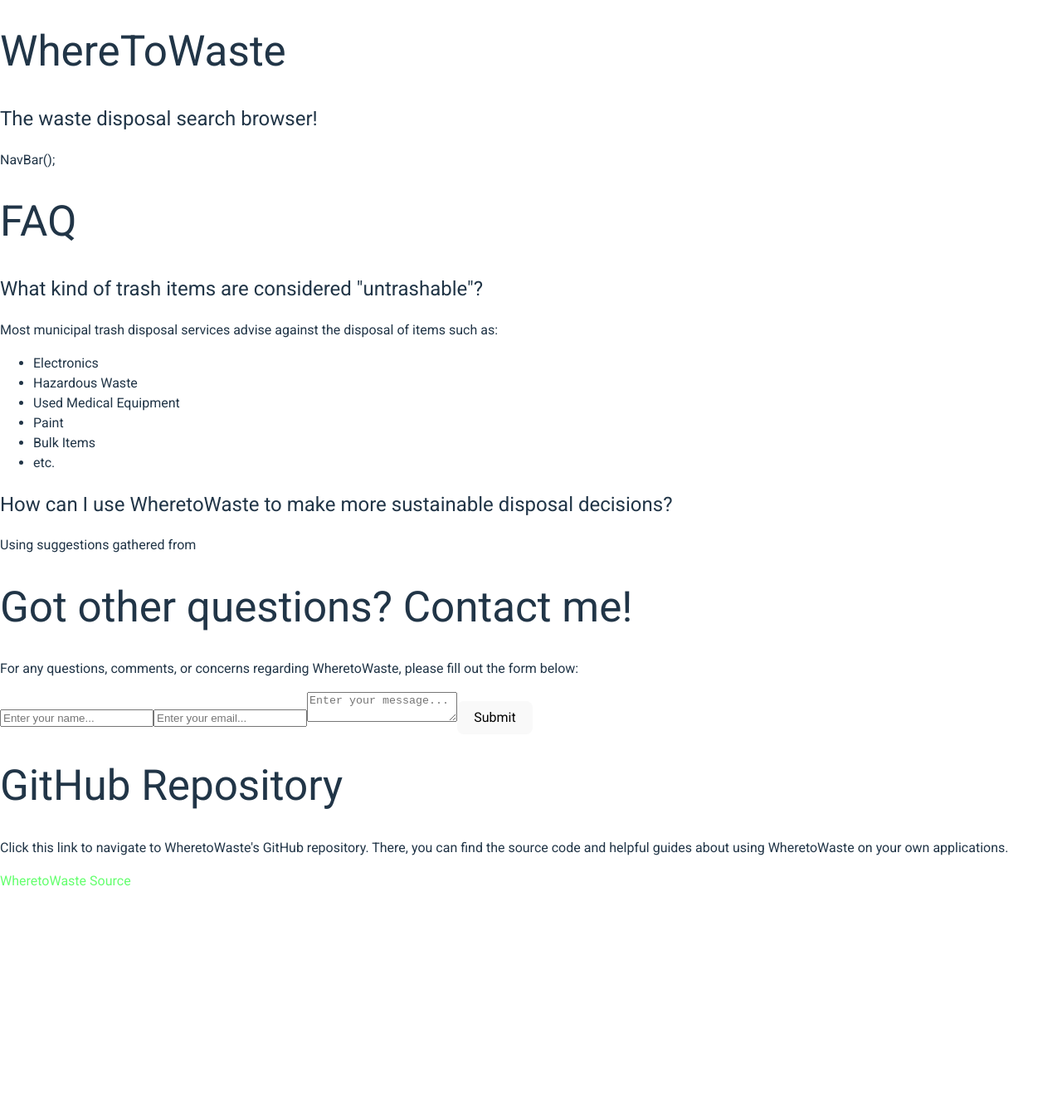
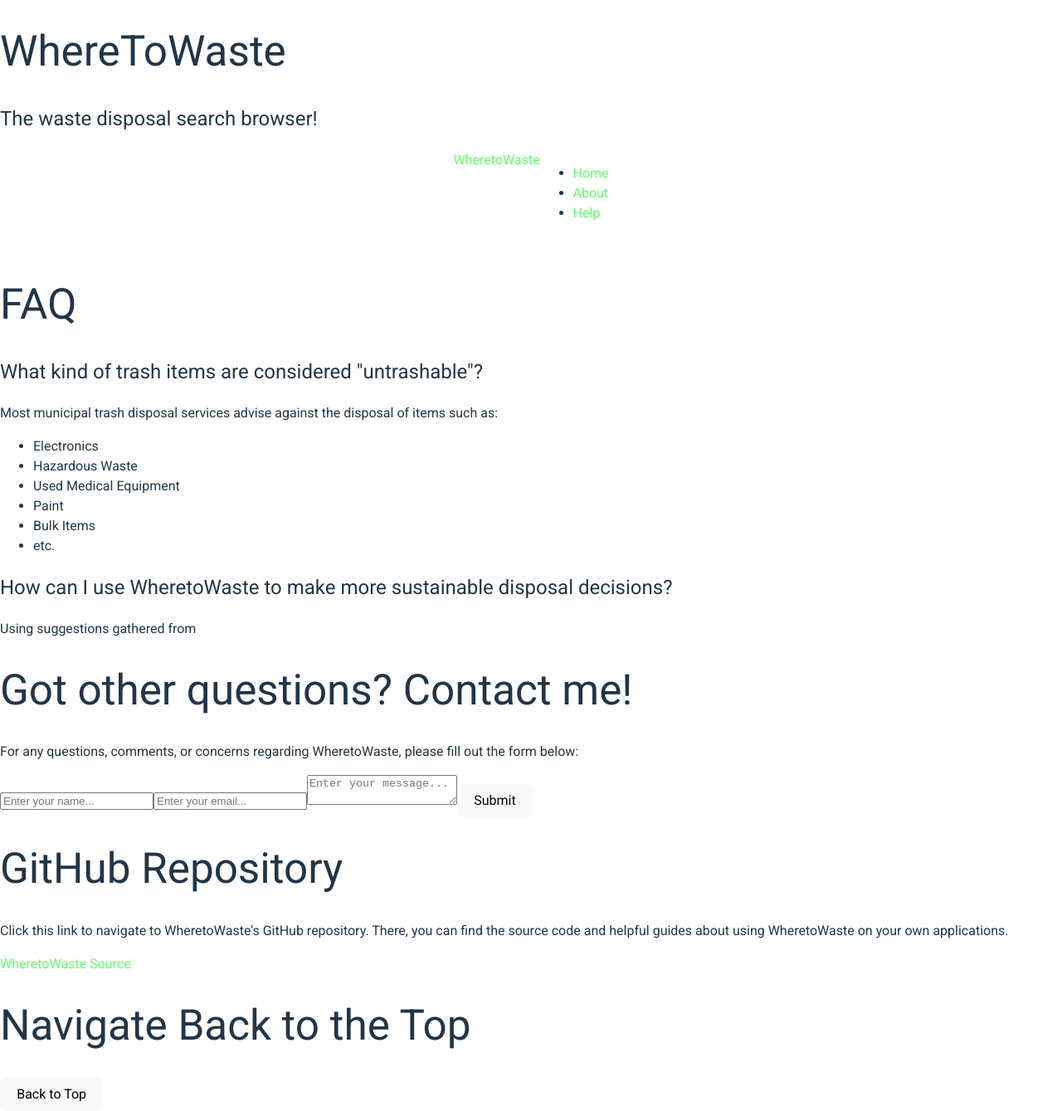
Before and after one commit to devwilkes/WheretoWaste, a React (Vite) app: page /help in a window 1280 px wide. Shown: the whole page at 83% size. Before the commit the page ends 1074 px from the top, so only its background shows below. Built offline with nearby package versions, Linux system fonts and the light colour scheme.

Commit message:
setting up router from class example + office hours

```diff
--- a/src/App.tsx
+++ b/src/App.tsx
@@ -10,20 +10,25 @@ import Header from "./components/Header";
 import HomeBody from "./pages/HomeBody";
 import AboutBody from "./pages/AboutBody";
 import HelpBody from "./pages/HelpBody";
-import Footer from "./Footer";
+import Footer from "./components/Footer";
 
 // Define the App component that renders the Header, Routes, and Footer components
 const App: React.FC = () => {
   return (
+    <div className="app-container" style={{ minHeight: "100vh", display: "flex", flexDirection: "column" }}>
       <Router>
         <Header />
+        <div style={{ flex: 1 }}>
           <Routes>
             <Route path="/" element={<Navigate to="/home" />} />
             <Route path="/home" element={<HomeBody />} />
             <Route path="/about" element={<AboutBody />} />
             <Route path="/help" element={<HelpBody />} />
           </Routes>
+        </div>
+        <Footer />
       </Router>
+    </div>
   );
 };
 
--- a/src/components/Header.tsx
+++ b/src/components/Header.tsx
@@ -39,7 +39,7 @@ const Header: React.FC = () => {
         <div className="header">
             <h1>WhereToWaste</h1>
             <h2>The waste disposal search browser!</h2>
-            NavBar();
+            <NavBar />
         </div>
     );
  }
```
Lines whose indentation alone changed are shown as unchanged.
